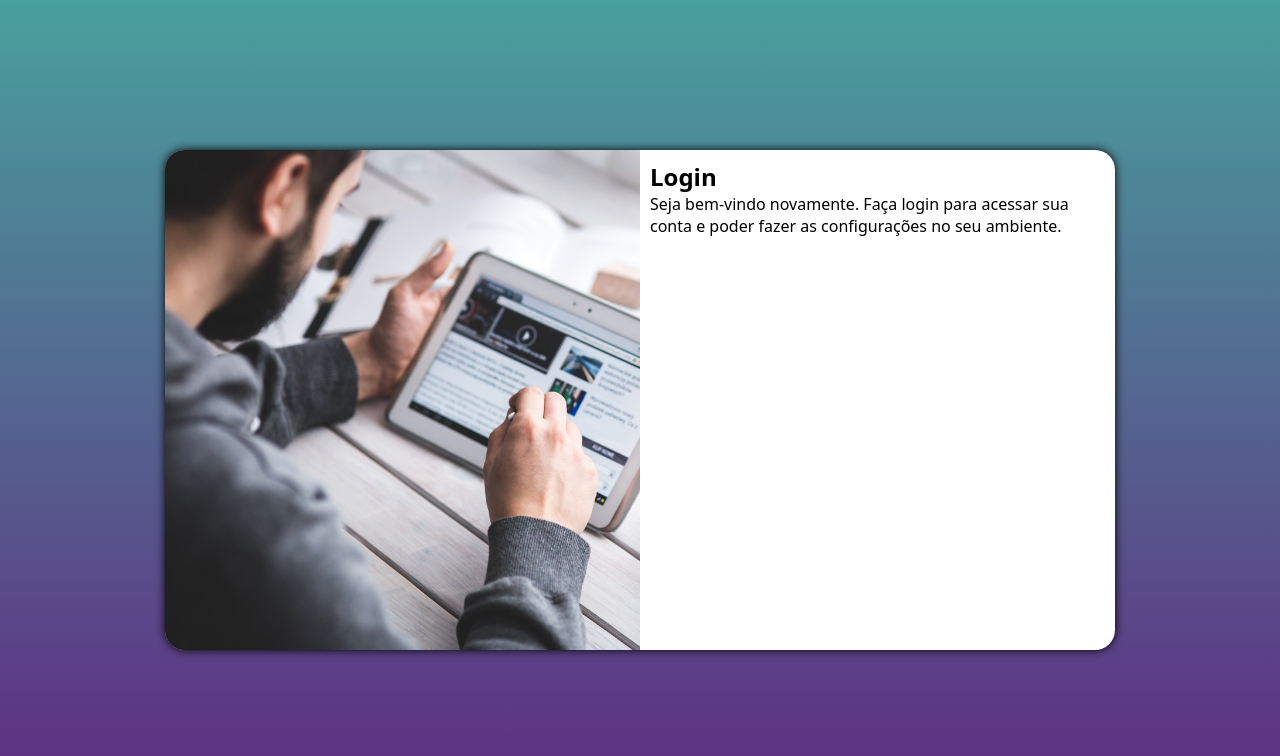
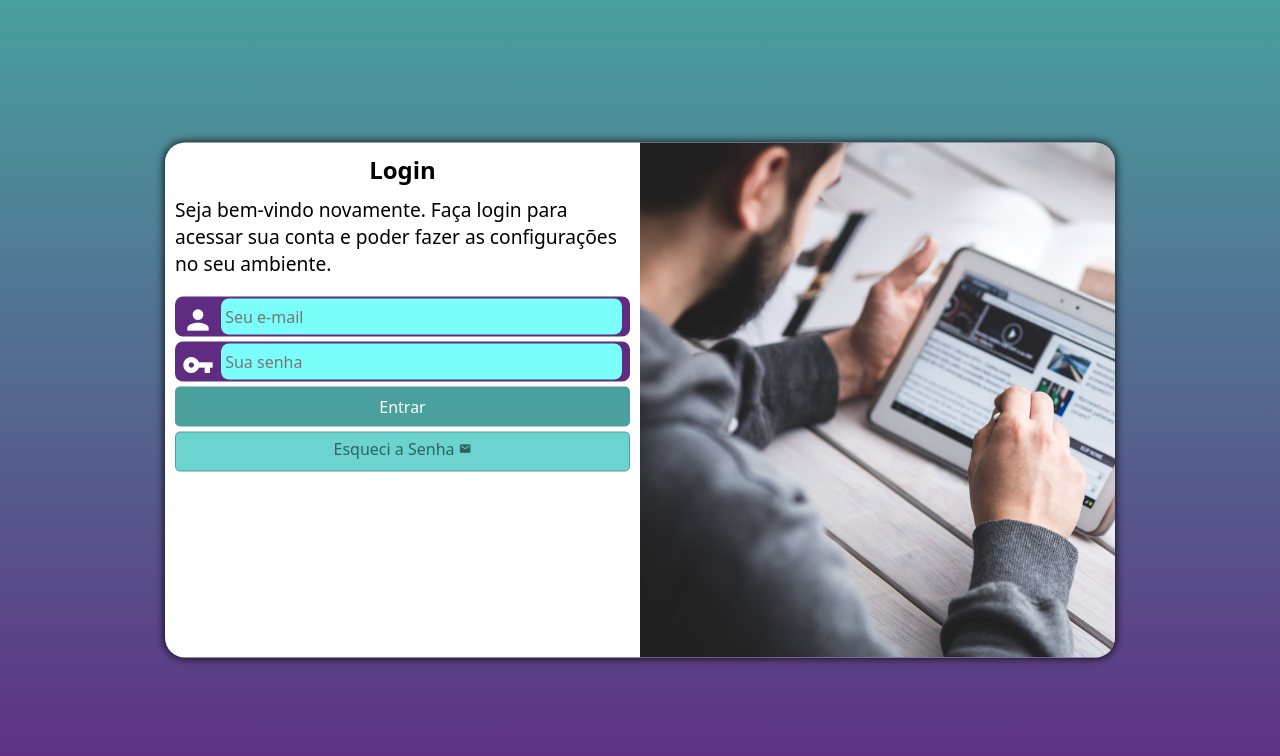
Before and after one commit to domingosmarjr/Curso-HTML-CSS, a plain HTML site: page 013-mediaqueries/projeto-mediaquerie/index.html in a window 1280 px wide. Drawn offline with Linux system fonts and the light colour scheme.

Commit message:
Bug Fixed

```diff
--- a/013-mediaqueries/projeto-mediaquerie/estilos/media-query.css
+++ b/013-mediaqueries/projeto-mediaquerie/estilos/media-query.css
@@ -18,6 +18,7 @@ TV: > 1200px */
 
     section#login {
         width: 80vw;
+        height: 400px;;
     }
 
     section#login > div#imagem {
@@ -30,6 +31,10 @@ TV: > 1200px */
         float: right;
         width: 70%;
 
+    }
+
+    div#formulario > p {
+        font-size: 1em;
     }
 }
 
@@ -45,13 +50,17 @@ TV: > 1200px */
     }
 
     section#login > div#imagem {
-        float: left;
+        float: right;
         width: 50%;
         height: 100%;
     }
 
     section#login > div#formulario {
-        float: right;
+        float: left;
         width: 50%;
     }
+
+    div#formulario > p {
+        font-size: 1.2em;
+    }
 }
--- a/013-mediaqueries/projeto-mediaquerie/estilos/style.css
+++ b/013-mediaqueries/projeto-mediaquerie/estilos/style.css
@@ -28,7 +28,7 @@ main {
 section#login {
     background-color: white;
     width: 250px;
-    height: 500px;
+    height: 515px;
     border-radius: 20px;
     overflow: hidden;
     box-shadow: 0px 0px 10px black;
@@ -36,10 +36,11 @@ section#login {
     position: absolute;
     top: 50%;
     left: 50%;
-    transform: translate(-50%, -50%);
+
 
     transition: width 0.3s, height 0.3s;
     transition-timing-function: ease;
+    transform: translate(-50%, -50%);
 }
 
 section#login > div#imagem {
@@ -57,3 +58,89 @@ section#login > div#formulario {
     padding: 10px;
 
 }
+
+div#formulario > h1 {
+    text-align: center;
+    margin-bottom: 10px;
+}
+
+div#formulario > p {
+    font-size: 0.8em;
+    margin-bottom: 20px;
+}
+
+form > div.campo {
+    background-color: #5f2c82;
+    border: 2px solid #5f2c82;
+    display: block;
+    width: 100%;
+    height: 40px;
+    border-radius: 8px;
+    margin: 5px 0px;
+}
+
+div.campo > label {
+    display: none;
+}
+
+div.campo > i {
+    color: white;
+    font-size: 2em;
+    width: 40px;
+    padding: 5px;
+}
+
+div.campo > input {
+    background-color: #7afffb;
+    font-size: 1em;
+    width: calc(100% - 50px);
+    height: 100%;
+    border: none;
+    border-radius: 8px;
+    padding: 4px;
+    transform: translateY(-13px);
+}
+
+div.campo > input:focus-within {
+    background-color: white;
+    border: none;
+}
+
+form > input[type=submit] {
+    display: block;
+    font-size: 1em;
+    width: 100%;
+    height: 40px;
+    background-color: #49a09d;
+    color: white;
+    border: none;
+    border-radius: 5px;
+    cursor: pointer;
+}
+
+form > input[type=submit]:hover {
+    background-color: #2d6462;
+}
+
+form > a.botao {
+    display: block;
+    text-align: center;
+    font-size: 1em;
+    width: 100%;
+    height: 40px;
+    background-color: #6cd3cf;
+    border: 1px solid #49a09d;
+    border-radius: 5px;
+    text-decoration: none;
+    color: #2d6462;
+    padding-top: 5px;
+    margin-top: 5px;
+}
+
+form > a.botao:hover {
+    background-color: #224241;
+}
+
+form > a.botao > i {
+    font-size: 0.8em;
+}
--- a/013-mediaqueries/projeto-mediaquerie/index.html
+++ b/013-mediaqueries/projeto-mediaquerie/index.html
@@ -6,6 +6,7 @@
     <title>Tela Login</title>
     <link rel="stylesheet" href="estilos/style.css">
     <link rel="stylesheet" href="estilos/media-query.css">
+    <link rel="stylesheet" href="https://fonts.googleapis.com/icon?family=Material+Icons">
 </head>
 <body>
     <main>
@@ -16,8 +17,19 @@
             <div id="formulario">
                 <h1>Login</h1>
                 <p>Seja bem-vindo novamente. Faça login para acessar sua conta e poder fazer as configurações no seu ambiente.</p>
-                <form action="login.php" method="post">
-
+                <form action="login.php" method="post" autocomplete="on">
+                    <div class="campo">
+                        <i class="material-icons">person</i>
+                        <input type="email" name="login" id="ilogin" autocomplete="email" required maxlength="30" placeholder="Seu e-mail">
+                        <label for="ilogin">Login</label>
+                    </div>
+                    <div class="campo">
+                        <i class="material-icons">vpn_key</i>
+                        <input type="password" name="senha" id="isenha" placeholder="Sua senha" autocomplete="current-password" required minlength="8" maxlength="20">
+                        <label for="isenha">Senha</label>
+                    </div>
+                    <input type="submit" value="Entrar">
+                    <a href="esqueci.html" class="botao">Esqueci a Senha <i class="material-icons">mail</i></a>
                 </form>
             </div>
         </section>
```
